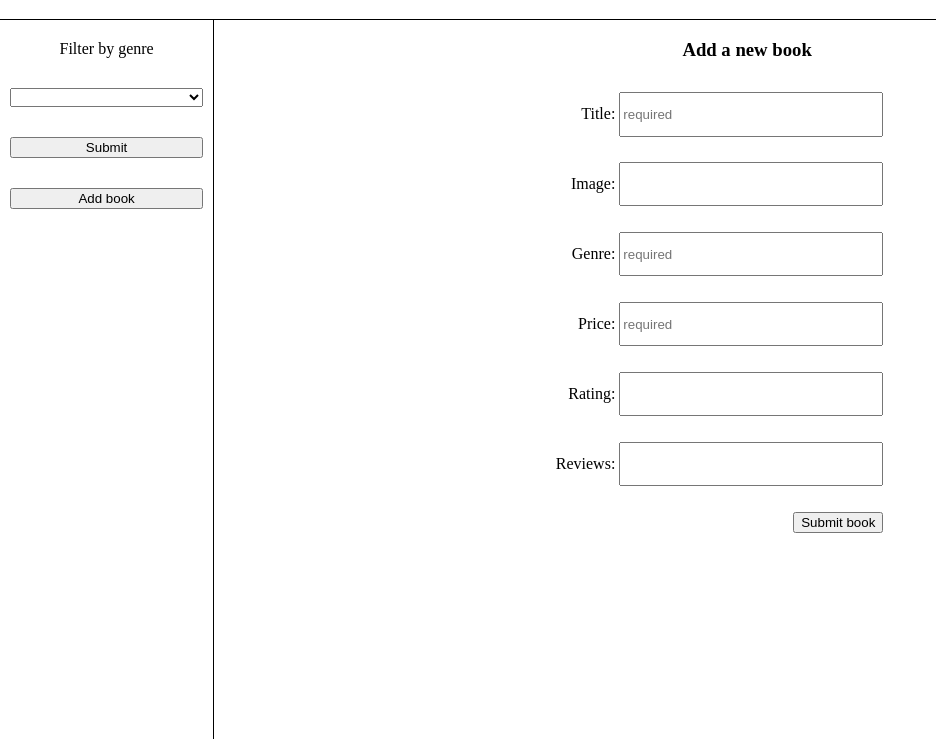
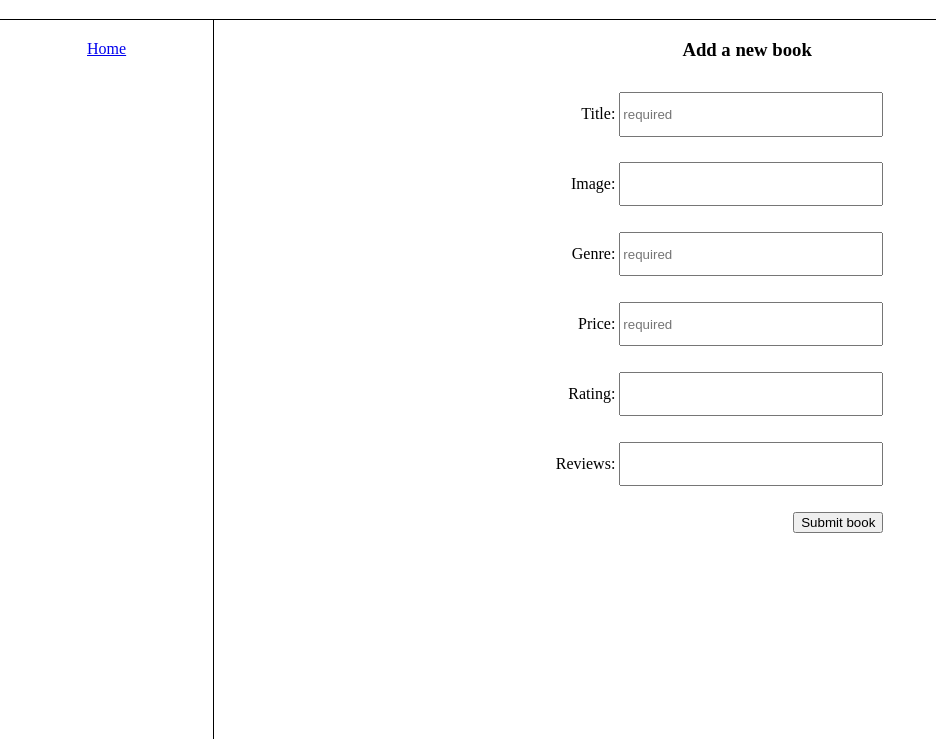
Before and after one commit to vicbrooke/book-store, a website: page public/add_book.html in a window 1280 px wide. Shown: the part 61-800 px from the top of the page, without its empty margins (0-936 px from the left). Drawn offline with Linux system fonts and the light colour scheme.

Commit message:
Filter removed and home page link added to add_book.html file

```diff
--- a/public/add_book.html
+++ b/public/add_book.html
@@ -14,10 +14,7 @@
     </header>
     <main>
       <nav>
-        <label for="genre" class="genre">Filter by genre</label>
-        <select name="genre" id="genre" class="genre"></select>
-        <button class="genre-btn genre">Submit</button>
-        <button class="add-book genre">Add book</button>
+        <a href="index.html" class="home genre">Home</a>
       </nav>
       <section class="new-book-container">
         <h3>Add a new book</h3>
```
